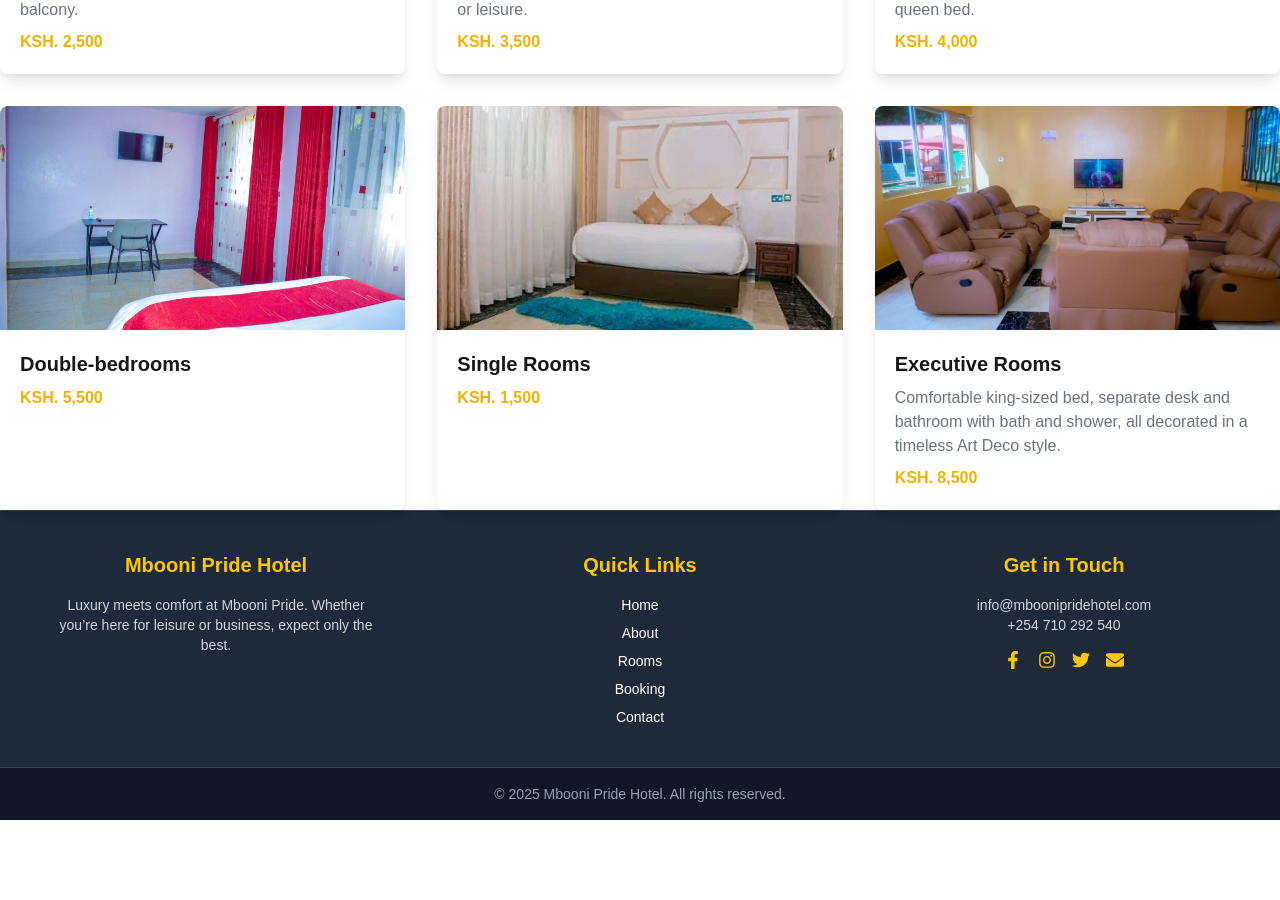
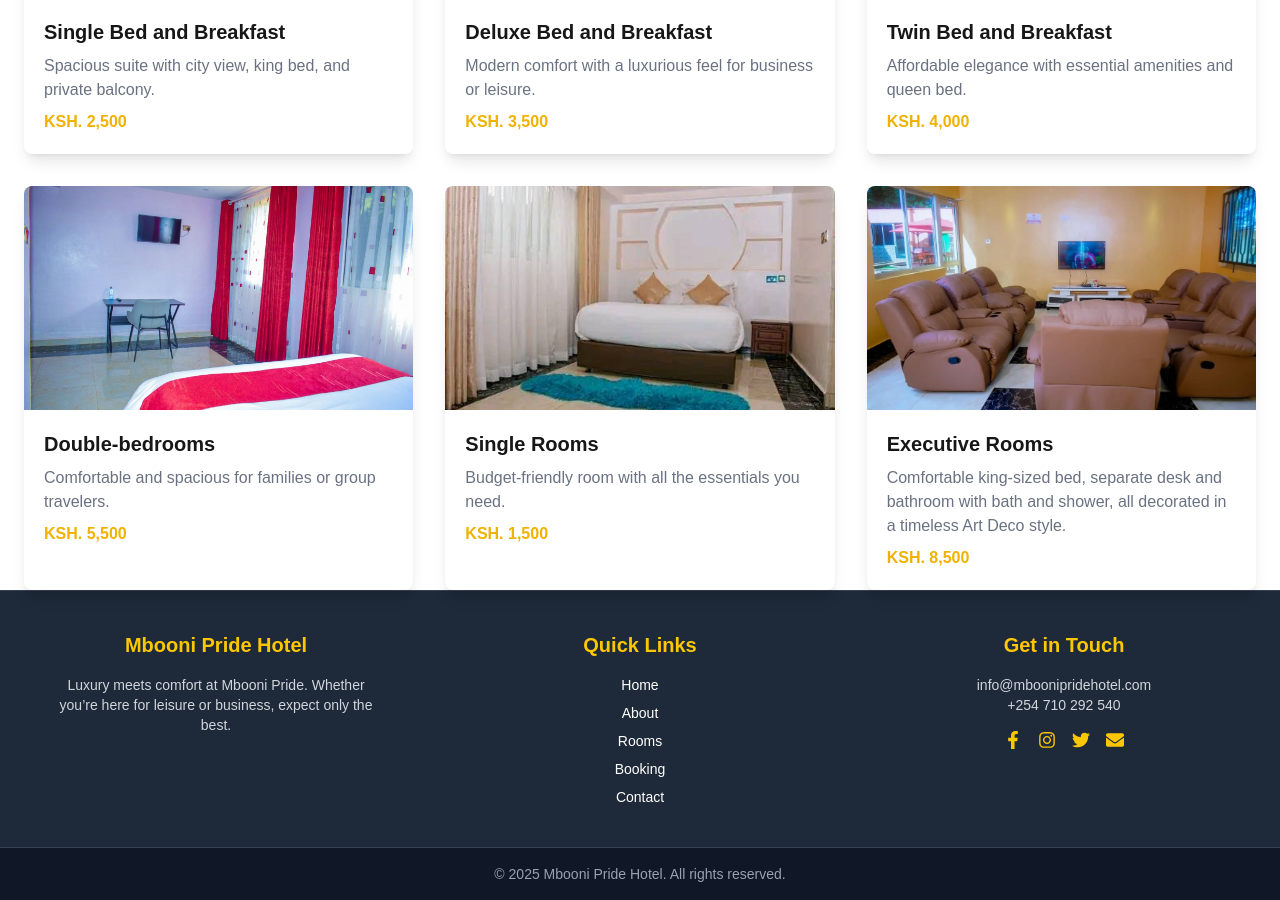
Before and after one commit to sh-ad-sys/mboonipride, a Next.js app: page /rooms in a window 1280 px wide. Shown: the part 462-1362 px from the top of the page. Before the commit the page ends 1282 px from the top, so only its background shows below. Built offline with nearby package versions, Linux system fonts and the light colour scheme.

Commit message:
Updated navbar and booking form

```diff
--- a/src/app/gallery/page.tsx
+++ b/src/app/gallery/page.tsx
@@ -1,5 +1,8 @@
+"use client";
+
+import Image from "next/image";
+
 const images = [
-
   "/image1.jpeg",
   "/image2.jpeg",
   "/image3.jpeg",
@@ -18,16 +21,19 @@ const images = [
 
 export default function GalleryPage() {
   return (
-    <section className="space-y-6">
+    <section className="space-y-6 pt-20 px-6">
       <h2 className="text-3xl font-bold text-center">Hotel Gallery</h2>
       <div className="grid grid-cols-1 sm:grid-cols-2 md:grid-cols-3 gap-4">
         {images.map((src, i) => (
-          <img
-            key={i}
-            src={src}
-            alt={`Gallery Image ${i + 1}`}
-            className="rounded-lg shadow-lg object-cover w-full h-64 transition-transform duration-300 hover:scale-105"
-          />
+          <div key={i} className="relative w-full h-64 rounded-lg overflow-hidden shadow-lg">
+            <Image
+              src={src}
+              alt={`Gallery Image ${i + 1}`}
+              fill
+              className="object-cover transition-transform duration-300 hover:scale-105"
+              sizes="(max-width: 768px) 100vw, 33vw"
+            />
+          </div>
         ))}
       </div>
     </section>
--- a/src/app/page.tsx
+++ b/src/app/page.tsx
@@ -45,7 +45,7 @@ export default function HomePage() {
                 className="block px-4 py-3 hover:bg-green-100"
                 onClick={() => setDropdownOpen(false)}
               >
-                Events & Conferences
+                Events &amp; Conferences
               </Link>
             </div>
           )}
@@ -56,8 +56,8 @@ export default function HomePage() {
       <section className="bg-gray-50 py-20 px-6 sm:px-10 md:px-20">
         <div className="max-w-5xl mx-auto space-y-8 text-lg leading-relaxed text-gray-700">
           <p>
-            Welcome to Mbooni Pride Hotel — a modern haven of comfort and style
-            nestled in the heart of Mbooni. Whether you're here for business or
+            Welcome to Mbooni Pride Hotel &mdash; a modern haven of comfort and style
+            nestled in the heart of Mbooni. Whether you&rsquo;re here for business or
             leisure, we offer an unforgettable experience with luxurious rooms,
             exceptional dining, and warm hospitality. Let the serene
             environment, elegant design, and personalized service make your stay
--- a/src/app/rooms/page.tsx
+++ b/src/app/rooms/page.tsx
@@ -1,21 +1,63 @@
+"use client";
+
+import Image from "next/image";
 
 const rooms = [
-  { type: "Single Bed and Breakfast", price: "KSH. 2,500", image: "/room1.jpg", description: "Spacious suite with city view, king bed, and private balcony." },
-  { type: "Deluxe Bed and Breakfast", price: "KSH. 3,500", image: "/room2.jpeg", description: "Modern comfort with a luxurious feel for business or leisure." },
-  { type: "Twin Bed and Breakfast", price: "KSH. 4,000", image: "/room3.jpg", description: "Affordable elegance with essential amenities and queen bed." },
-  { type: "Double-bedrooms", price: "KSH. 5,500", image:"room4.jpg", description: ""},
-  { type: "Single Rooms", price: "KSH. 1,500", image:"room5.jpg", description: ""},
-  { type: "Executive Rooms", price: "KSH. 8,500", image:"room6.jpeg", description: "Comfortable king-sized bed, separate desk and bathroom with bath and shower, all decorated in a timeless Art Deco style."},
+  {
+    type: "Single Bed and Breakfast",
+    price: "KSH. 2,500",
+    image: "/room1.jpg",
+    description: "Spacious suite with city view, king bed, and private balcony.",
+  },
+  {
+    type: "Deluxe Bed and Breakfast",
+    price: "KSH. 3,500",
+    image: "/room2.jpeg",
+    description: "Modern comfort with a luxurious feel for business or leisure.",
+  },
+  {
+    type: "Twin Bed and Breakfast",
+    price: "KSH. 4,000",
+    image: "/room3.jpg",
+    description: "Affordable elegance with essential amenities and queen bed.",
+  },
+  {
+    type: "Double-bedrooms",
+    price: "KSH. 5,500",
+    image: "/room4.jpg",
+    description: "Comfortable and spacious for families or group travelers.",
+  },
+  {
+    type: "Single Rooms",
+    price: "KSH. 1,500",
+    image: "/room5.jpg",
+    description: "Budget-friendly room with all the essentials you need.",
+  },
+  {
+    type: "Executive Rooms",
+    price: "KSH. 8,500",
+    image: "/room6.jpeg",
+    description:
+      "Comfortable king-sized bed, separate desk and bathroom with bath and shower, all decorated in a timeless Art Deco style.",
+  },
 ];
 
 export default function RoomsPage() {
   return (
-    <section className="space-y-10">
+    <section className="space-y-10 pt-20 px-6">
       <h2 className="text-3xl font-bold text-center">Our Rooms & Suites</h2>
       <div className="grid grid-cols-1 sm:grid-cols-2 lg:grid-cols-3 gap-8">
         {rooms.map((room, index) => (
           <div key={index} className="bg-white shadow-lg rounded-lg overflow-hidden">
-            <img src={room.image} alt={room.type} className="w-full h-56 object-cover" />
+            <div className="relative w-full h-56">
+              <Image
+                src={room.image}
+                alt={room.type}
+                fill
+                className="object-cover"
+                sizes="(max-width: 768px) 100vw, 33vw"
+              />
+            </div>
             <div className="p-5 space-y-2">
               <h3 className="text-xl font-semibold">{room.type}</h3>
               <p className="text-gray-500">{room.description}</p>
--- a/src/app/spa/page.tsx
+++ b/src/app/spa/page.tsx
@@ -16,7 +16,7 @@ export default function SpaPage() {
         />
         <div className="absolute inset-0 flex items-center justify-center">
           <h1 className="text-white text-4xl md:text-5xl font-bold drop-shadow-xl">
-            Spa & Wellness
+            Spa &amp; Wellness
           </h1>
         </div>
       </section>
@@ -25,8 +25,8 @@ export default function SpaPage() {
       <section className="py-12 px-6 md:px-20 bg-gray-50">
         <div className="max-w-4xl mx-auto space-y-6 text-lg leading-relaxed">
           <p>
-            Escape into a world of relaxation and rejuvenation at our exclusive Spa & Wellness center.
-            Whether you're unwinding after a long journey or treating yourself to a weekend of indulgence,
+            Escape into a world of relaxation and rejuvenation at our exclusive Spa &amp; Wellness center.
+            Whether you&rsquo;re unwinding after a long journey or treating yourself to a weekend of indulgence,
             our state-of-the-art spa offers an oasis of peace, healing, and renewal.
           </p>
           <p>
--- a/src/components/Footer.tsx
+++ b/src/components/Footer.tsx
@@ -1,3 +1,6 @@
+"use client";
+
+import Link from "next/link";
 import { FaFacebookF, FaInstagram, FaTwitter, FaEnvelope } from "react-icons/fa";
 
 export default function Footer() {
@@ -18,11 +21,21 @@ export default function Footer() {
           <div className="flex flex-col items-center">
             <h3 className="text-xl font-semibold mb-4 text-yellow-400">Quick Links</h3>
             <ul className="space-y-2 text-sm">
-              <li><a href="/" className="hover:text-yellow-400">Home</a></li>
-              <li><a href="/about" className="hover:text-yellow-400">About</a></li>
-              <li><a href="/rooms" className="hover:text-yellow-400">Rooms</a></li>
-              <li><a href="/booking" className="hover:text-yellow-400">Booking</a></li>
-              <li><a href="/contact" className="hover:text-yellow-400">Contact</a></li>
+              <li>
+                <Link href="/" className="hover:text-yellow-400">Home</Link>
+              </li>
+              <li>
+                <Link href="/about" className="hover:text-yellow-400">About</Link>
+              </li>
+              <li>
+                <Link href="/rooms" className="hover:text-yellow-400">Rooms</Link>
+              </li>
+              <li>
+                <Link href="/booking" className="hover:text-yellow-400">Booking</Link>
+              </li>
+              <li>
+                <Link href="/contact" className="hover:text-yellow-400">Contact</Link>
+              </li>
             </ul>
           </div>
 
```
